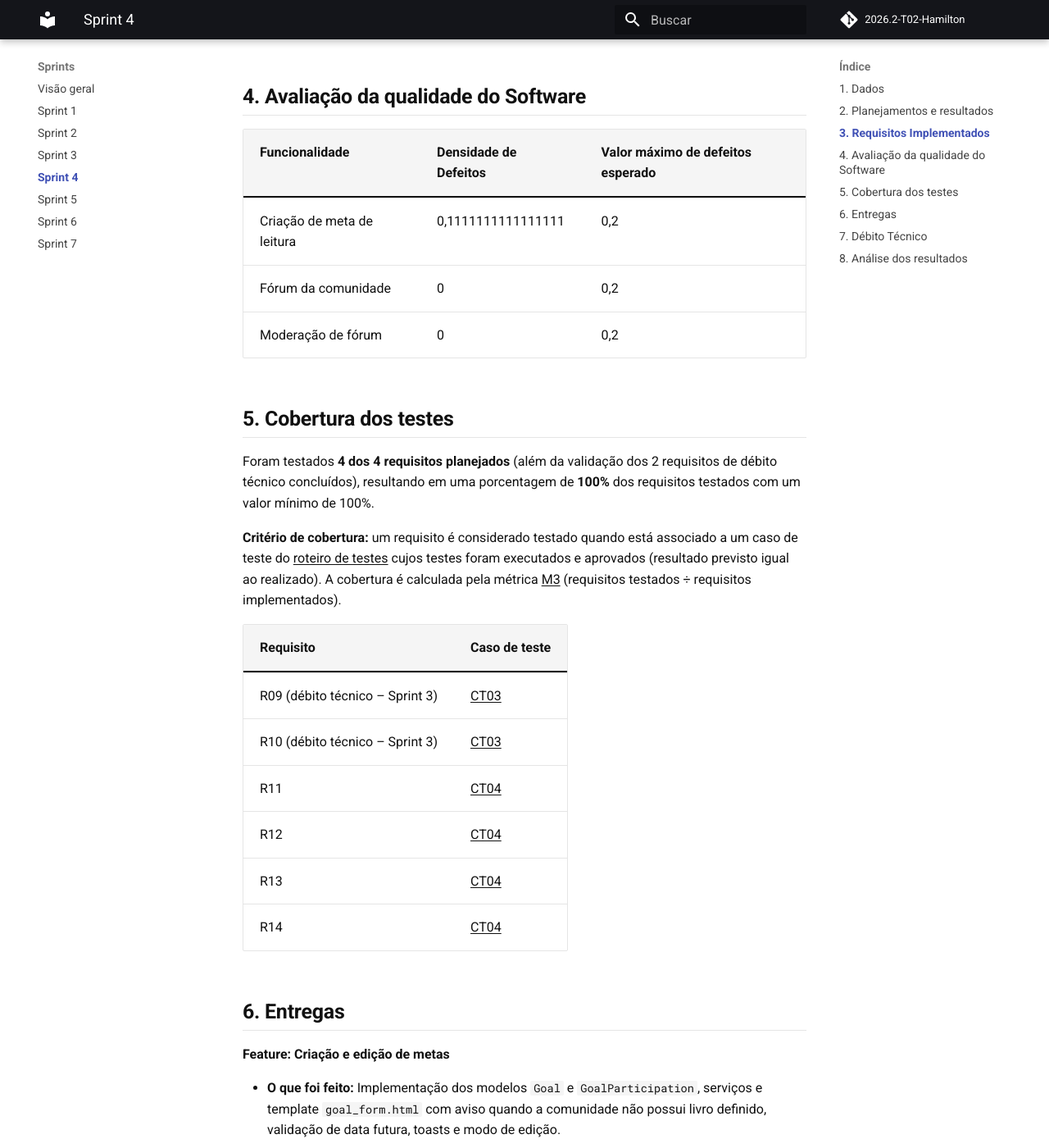
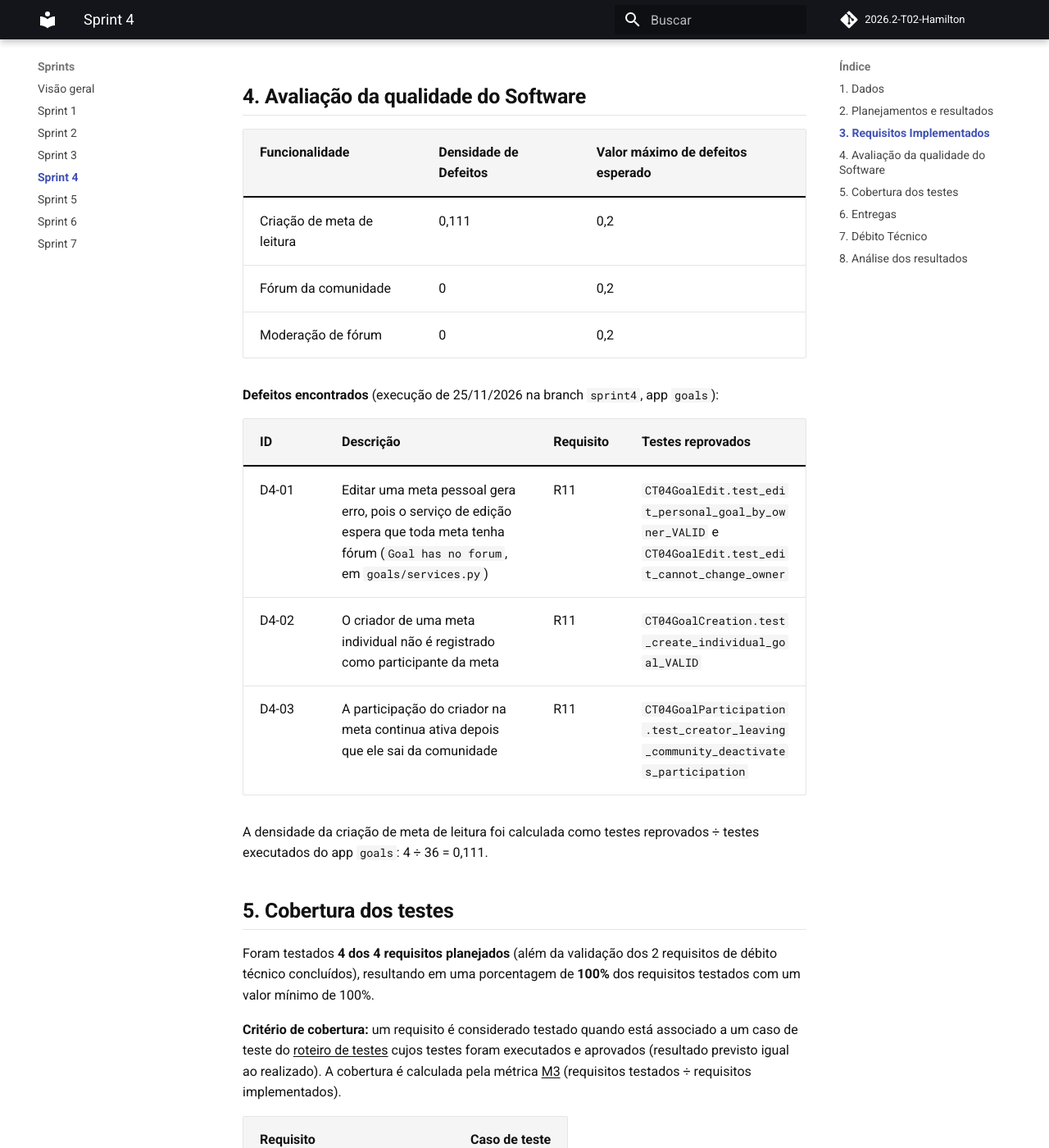
Before and after one commit to FGA0138-MDS-Ajax/2026.2-T02-Hamilton, an MkDocs documentation site: the page built from docs/sprints/sprint4.md, in a window 1280 px wide and 1400 px high, scrolled down 1676 px. Shown: the whole window at 82% size. Built offline with MkDocs 1.6.1 and Material for MkDocs 9.7.7, drawn with Linux system fonts in a browser that asks for light colours; comment, search, counter and statistics services are not loaded.

Commit message:
docs: padroniza densidade de defeitos

```diff
--- a/docs/sprints/sprint4.md
+++ b/docs/sprints/sprint4.md
@@ -38,9 +38,19 @@ O valor esperado de conclusão de cada requisito é de **70%**.
 
 | Funcionalidade             | Densidade de Defeitos | Valor máximo de defeitos esperado |
 | -------------------------- | --------------------- | --------------------------------- |
-| Criação de meta de leitura | 0,1111111111111111    | 0,2                               |
+| Criação de meta de leitura | 0,111                 | 0,2                               |
 | Fórum da comunidade        | 0                     | 0,2                               |
 | Moderação de fórum         | 0                     | 0,2                               |
+
+**Defeitos encontrados** (execução de 25/11/2026 na branch `sprint4`, app `goals`):
+
+| ID | Descrição | Requisito | Testes reprovados |
+| -- | --------- | --------- | ----------------- |
+| D4-01 | Editar uma meta pessoal gera erro, pois o serviço de edição espera que toda meta tenha fórum (`Goal has no forum`, em `goals/services.py`) | R11 | `CT04GoalEdit.test_edit_personal_goal_by_owner_VALID` e `CT04GoalEdit.test_edit_cannot_change_owner` |
+| D4-02 | O criador de uma meta individual não é registrado como participante da meta | R11 | `CT04GoalCreation.test_create_individual_goal_VALID` |
+| D4-03 | A participação do criador na meta continua ativa depois que ele sai da comunidade | R11 | `CT04GoalParticipation.test_creator_leaving_community_deactivates_participation` |
+
+A densidade da criação de meta de leitura foi calculada como testes reprovados ÷ testes executados do app `goals`: 4 ÷ 36 = 0,111.
 
 ## 5. Cobertura dos testes
 
```
Also changed, not shown: docs/sprints/sprint1.md (+4 -2 lines), docs/visao/metricas.md (+3 -3 lines), docs/visao/projeto.md (+1 -1 lines), docs/visao/testes.md (+2 -2 lines).
